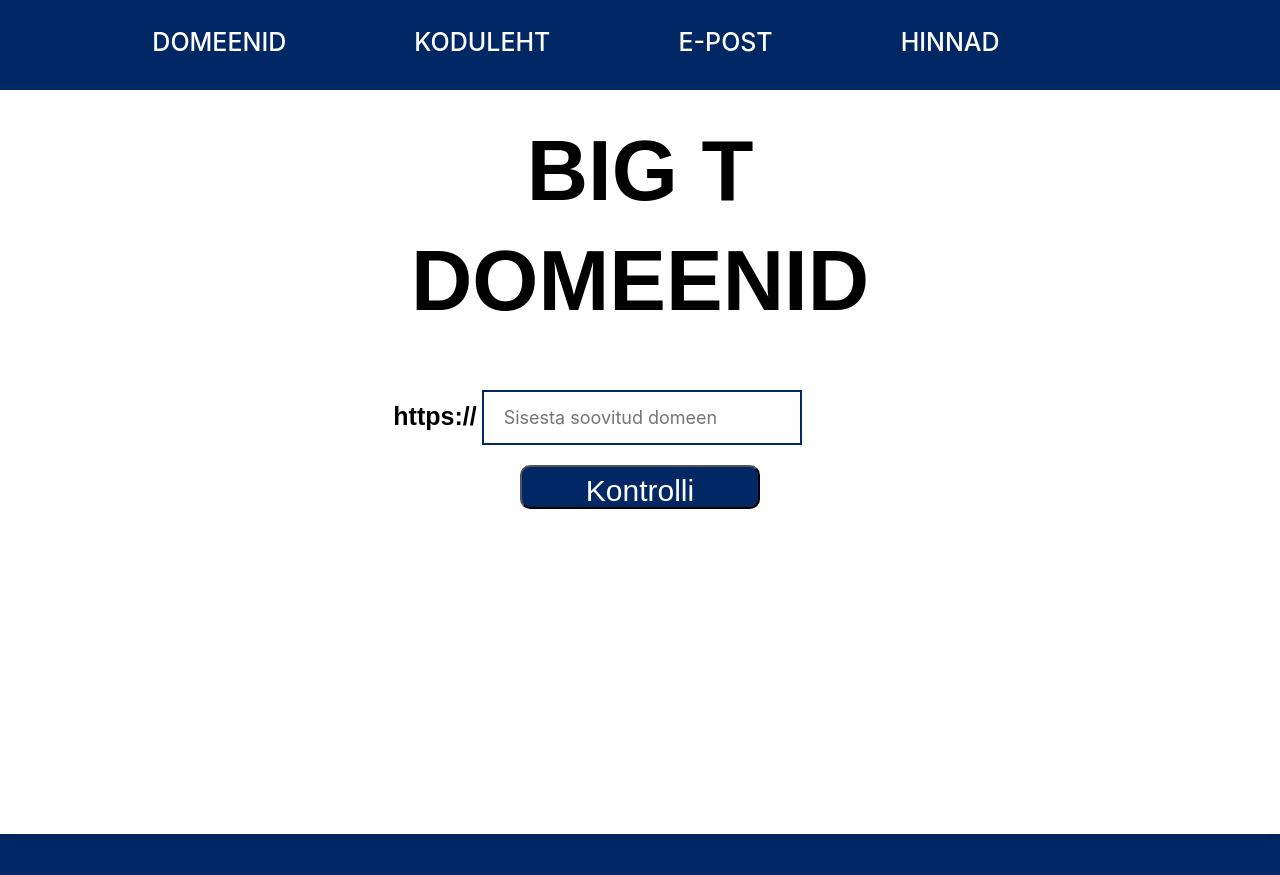
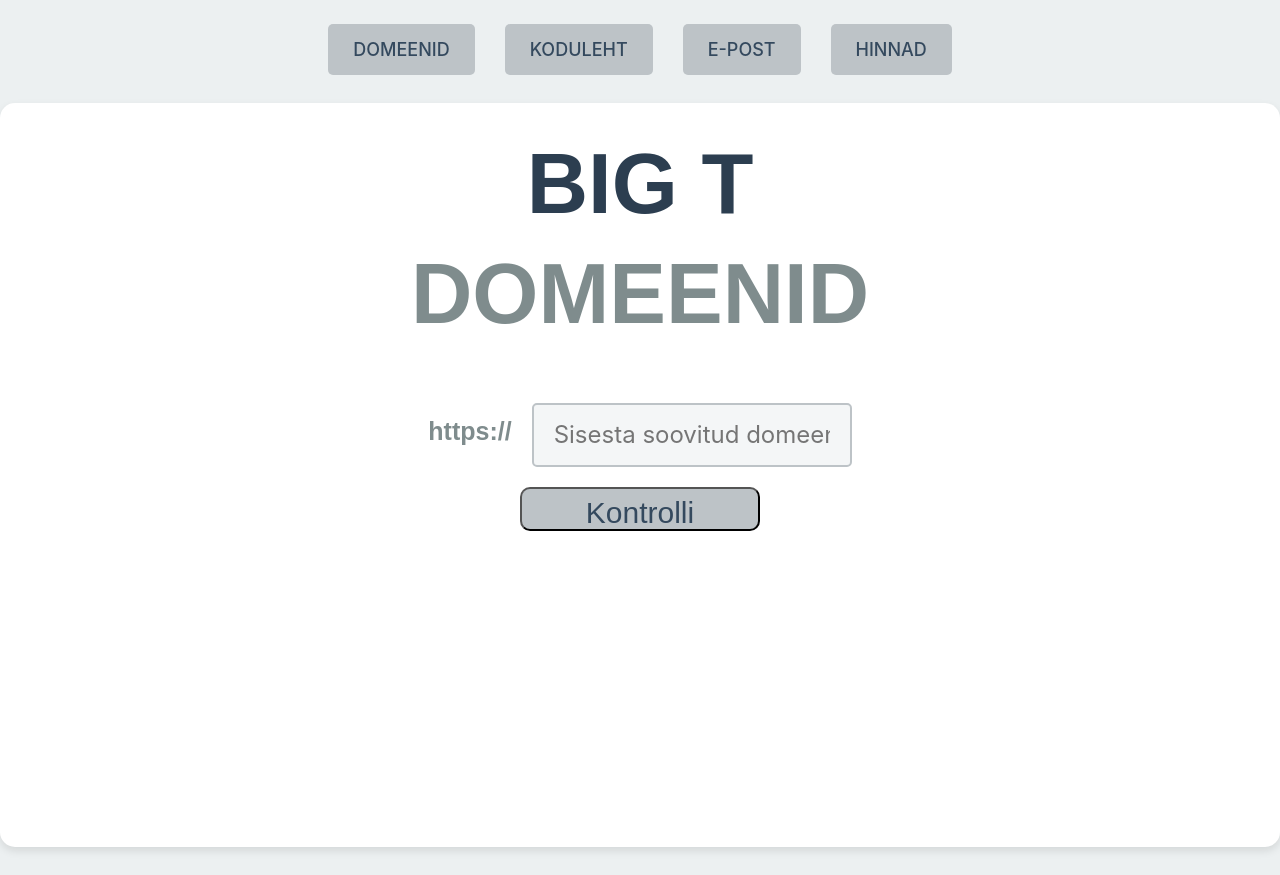
Before and after one commit to markusmikk100/Kasutajaliidesedisain, a plain HTML site: page index.html in a window 1280 px wide. Drawn offline with nearby package versions, Linux system fonts and the light colour scheme; a web font is replaced by a local one.

Commit message:
color change and combine

```diff
--- a/index.html
+++ b/index.html
@@ -6,17 +6,135 @@
     <title>Bootstrap Demo</title>
     <link href="https://cdn.jsdelivr.net/npm/bootstrap@5.3.3/dist/css/bootstrap.min.css" rel="stylesheet"
     integrity="sha384-QWTKZyjpPEjISv5WaRU9OFeRpok6YctnYmDr5pNlyT2bRjXh0JMhjY6hW+ALEwIH" crossorigin="anonymous">
-
     <link href="https://fonts.googleapis.com/css2?family=Parkinsans:wght@300;400;700;800&display=swap" rel="stylesheet">
 
-    <link rel="stylesheet" href="style.css">
+    <style>
+      /* Body Styling */
+      body {
+        background-color: #ecf0f1; /* Light grayish background */
+        color: #34495e; /* Dark gray text for elegance */
+        font-family: "Inter", sans-serif;
+        height: 100%;
+        margin: 0;
+        overflow: hidden;
+      }
+
+      /* Top Navigation Bar */
+      .top-nav {
+        display: flex;
+        justify-content: center;
+        margin-top: 3vh;
+      }
+
+      .top-item {
+        font-size: 18px;
+        font-weight: 500;
+        padding: 12px 25px;
+        margin: 0 15px;
+        background-color: #bdc3c7; /* Light gray background for buttons */
+        border: none;
+        border-radius: 5px;
+        color: #34495e; /* Dark text for contrast */
+        cursor: pointer;
+        transition: background-color 0.3s ease;
+      }
+
+      .top-item:hover {
+        background-color: #95a5a6; /* Darker gray on hover */
+      }
+
+      /* Main Container */
+      .white-container {
+        background-color: #ffffff; /* Clean white background for content */
+        box-shadow: 0 4px 8px rgba(0, 0, 0, 0.1);
+        width: 100%;
+        max-width: 100%;
+        display: flex;
+        flex-direction: column;
+        justify-content: flex-start;
+        height: 93vh;
+        padding: 30px;
+        border-radius: 15px;
+      }
+
+      .first-text {
+        font-weight: bold;
+        font-family: 'Parkinsans', sans-serif;
+        text-align: center;
+        font-size: 85px;
+        color: #2c3e50; /* Primary color for main heading */
+      }
+
+      .first2-text {
+        font-weight: bold;
+        font-family: 'Parkinsans', sans-serif;
+        text-align: center;
+        font-size: 85px;
+        color: #7f8c8d; /* Subtle secondary color for the second heading */
+      }
+
+      /* Button Styles */
+      .button {
+        font-weight: 510;
+        font-size: 30px;
+        border-radius: 10px;
+        font-family: 'Parkinsans', sans-serif;
+        text-align: center;
+        align-self: center;
+        height: 5.5vb;
+        width: 30vb;
+        background-color: #bdc3c7; /* Muted light gray for button */
+        color: #34495e; /* Dark gray text for the button */
+        margin-top: 20px;
+        transition: background-color 0.3s ease;
+      }
+
+      .button:hover {
+        background-color: #95a5a6; /* Slightly darker gray on hover */
+      }
+
+      /* HTTPS Text Styling */
+      .httpstext {
+        font-weight: bold;
+        margin-right: 10px;
+        font-family: 'Parkinsans', sans-serif;
+        font-size: 25px;
+        color: #7f8c8d; /* Subtle color for the 'https://' text */
+      }
+
+      /* Input Container */
+      .input-container {
+        display: flex;
+        align-items: center;
+        justify-content: center;
+        margin-top: 50px;
+      }
+
+      .input {
+        width: 40vb;
+        padding: 12px 20px;
+        margin-left: 10px;
+        box-sizing: border-box;
+        font-size: 18px;
+        background-color: #f4f6f7; /* Light gray input background */
+        border: 2.5px solid #bdc3c7; /* Border in the muted gray */
+        border-radius: 5px;
+        transition: border-color 0.3s ease;
+        font-size: x-large;
+      }
+
+      .input:focus {
+        outline: none;
+        border-color: #95a5a6; /* Slightly darker border on focus */
+      }
+    </style>
   </head>
   <body>
     <div class="top-nav">
-      <div class="top-item">DOMEENID</div>
-      <div class="top-item">KODULEHT</div>
-      <div class="top-item">E-POST</div>
-      <div class="top-item">HINNAD</div>
+      <button class="top-item">DOMEENID</button>
+      <button class="top-item">KODULEHT</button>
+      <button class="top-item">E-POST</button>
+      <button class="top-item">HINNAD</button>
     </div>
     <div class="d-flex justify-content-center align-items-center min-vh-100">
       <div class="container white-container">
@@ -29,7 +147,6 @@
         <button class="button">Kontrolli</button>
       </div>
     </div>
-
     <script src="https://cdn.jsdelivr.net/npm/bootstrap@5.3.3/dist/js/bootstrap.bundle.min.js" integrity="sha384-YvpcrYf0tY3lHB60NNkmXc5s9fDVZLESaAA55NDzOxhy9GkcIdslK1eN7N6jIeHz" crossorigin="anonymous"></script>
   </body>
 </html>
--- a/style.css
+++ /dev/null
@@ -1,89 +0,0 @@
-body {
-    background-color: #012864;
-    color: black;
-    font-family: "Inter", sans-serif;
-    height: 100%;
-    margin: 0;
-    overflow: hidden;
-}
-
-.top-nav {
-    display: flex;
-    justify-content: center;
-    margin-top: 3vh;
-}
-
-.white-container {
-    background-color: #fff;
-    box-shadow: 0 4px 8px rgba(0, 0, 0, 0.1);
-    width: 100%;
-    max-width: 100%;
-    display: flex;
-    flex-direction: column;
-    justify-content: flex-start;
-    height: 93vh;
-}
-
-.top-item {
-    text-align: center;
-    font-size: 25px;
-    color: #ffffff;
-    font-weight: 500;
-    padding-right: 10%;
-}
-
-.first-text {
-    font-weight: bold;
-    font-family: 'Parkinsans', sans-serif;
-    margin-top: 30px;
-    text-align: center;
-    font-size: 85px;
-}
-
-.first2-text {
-    font-weight: bold;
-    font-family: 'Parkinsans', sans-serif;
-    text-align: center;
-    font-size: 85px;
-}
-
-.button {
-    font-weight: 510;
-    font-size: 30px;
-    border-radius: 10px;
-    font-family: 'Parkinsans', sans-serif;
-    text-align: center;
-    align-self: center;
-    height: 5.5vb;
-    width: 30vb;
-    background-color: #012864;
-    color: white;
-    margin-top: 20px;
-}
-
-.httpstext {
-    font-weight: bold;
-    margin-right: 10px;
-    font-family: 'Parkinsans', sans-serif;
-    font-size: 25px;
-    transform: translateX(-35px) translateY(3px);
-
-}
-
-.input-container {
-    display: flex;
-    align-items: center;
-    justify-content: center;
-    margin-top: 50px;
-}
-
-.input {
-    width: 40vb;
-    padding: 12px 20px;
-    margin-left: 10px;
-    box-sizing: border-box;
-    font-size: 18px;
-    background-color: rgb(255, 255, 255);
-    border: 2.5px solid #012864;
-    transform: translateX(-50px);
-}
```
